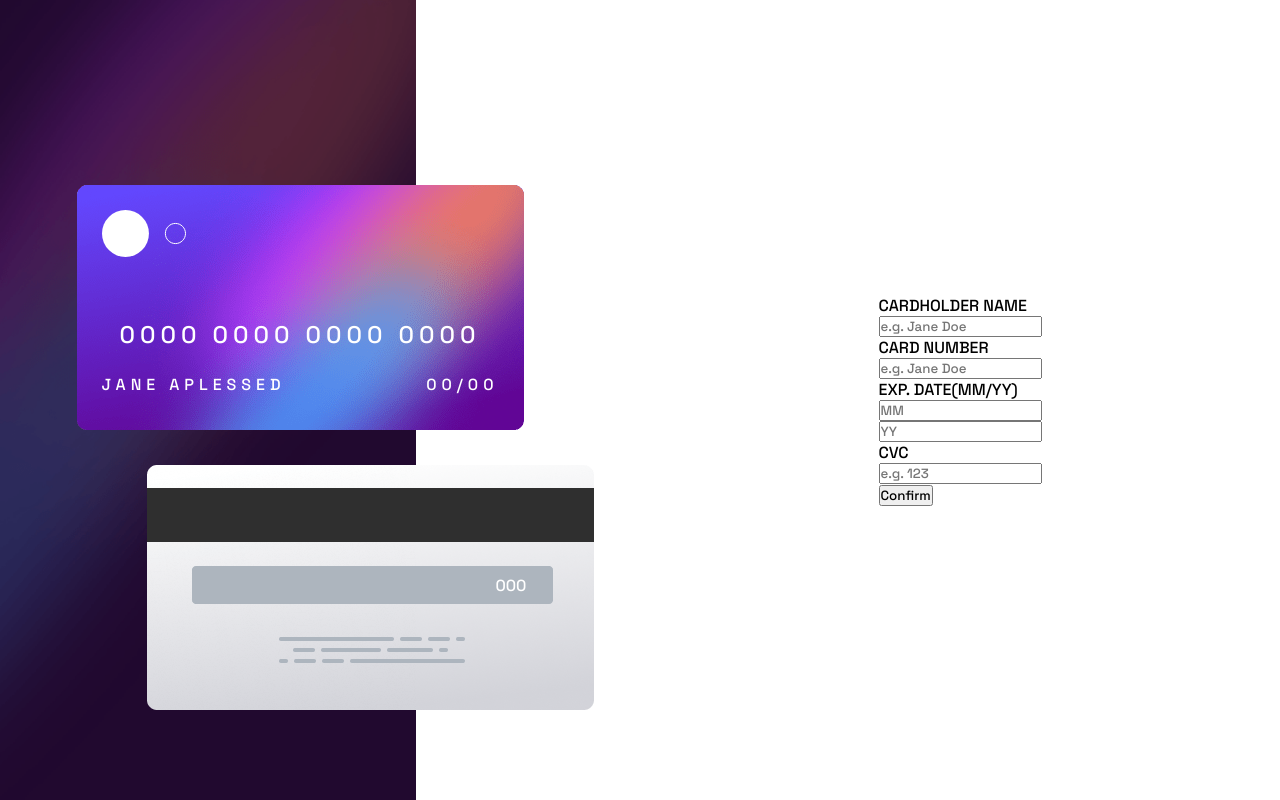
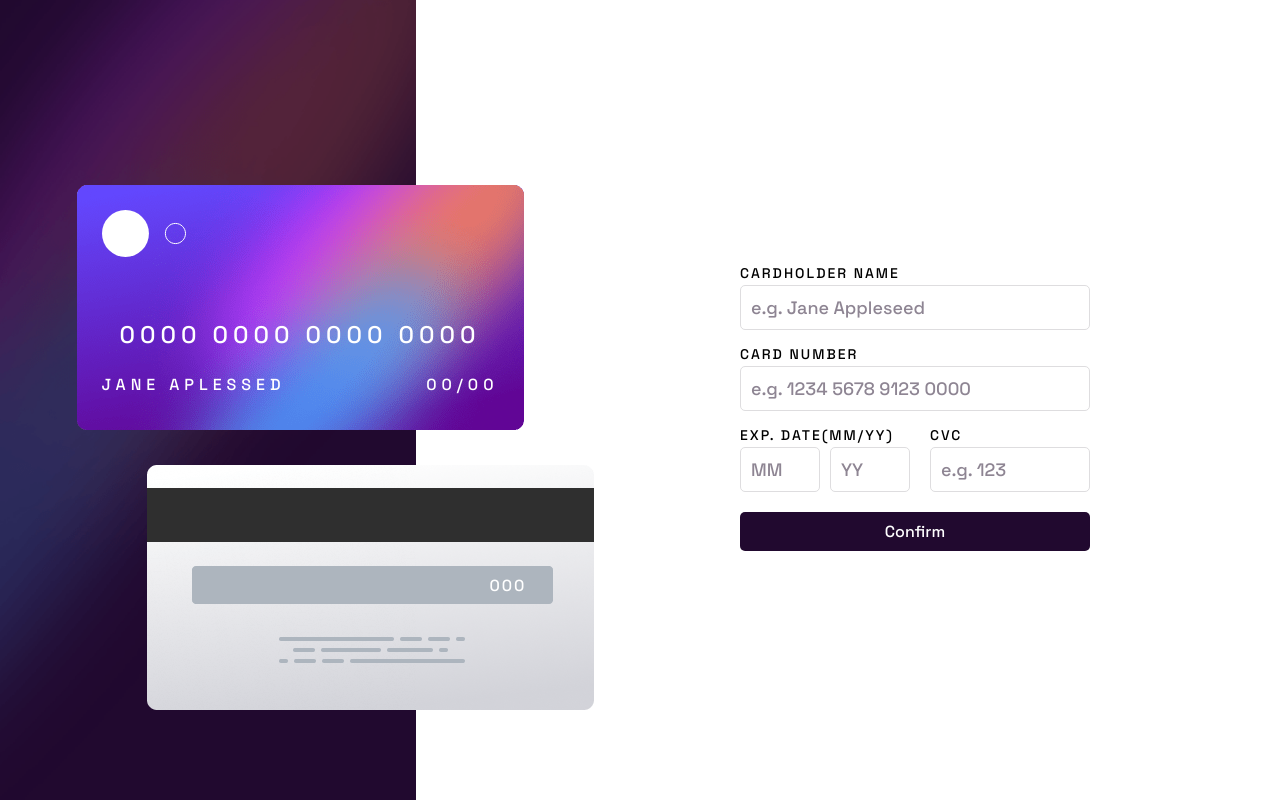
Before and after one commit to AndreeaFar/card-details, a plain HTML site: page index.html in a window 1280 px wide. Drawn offline with Linux system fonts and the light colour scheme.

Commit message:
styled right section

```diff
--- a/index.html
+++ b/index.html
@@ -59,23 +59,31 @@
         <form id="form" action="#">
           <div class="form-group">
             <label for="name">CARDHOLDER NAME</label>
-            <input type="text" id="name" placeholder="e.g. Jane Doe" />
+            <input type="text" id="name" placeholder="e.g. Jane Appleseed" />
           </div>
 
           <div class="form-group">
             <label for="number">CARD NUMBER</label>
-            <input type="number" id="number" placeholder="e.g. Jane Doe" />
+            <input
+              type="text"
+              id="number"
+              placeholder="e.g. 1234 5678 9123 0000" />
           </div>
 
-          <div class="form-group">
-            <label for="date">EXP. DATE(MM/YY)</label>
-            <input type="number" placeholder="MM" />
-            <input type="number" placeholder="YY" />
-          </div>
+          <div class="inline">
+            <div class="form-group">
+              <label for="date">EXP. DATE(MM/YY)</label>
 
-          <div class="form-group">
-            <label for="cvc">CVC</label>
-            <input type="number" id="cvc" placeholder="e.g. 123" />
+              <div class="flex">
+                <input type="text" id="month" placeholder="MM" />
+                <input type="text" id="year" placeholder="YY" />
+              </div>
+            </div>
+
+            <div class="form-group cvc">
+              <label for="cvc">CVC</label>
+              <input type="text" id="cvc" placeholder="e.g. 123" />
+            </div>
           </div>
 
           <button type="submit">Confirm</button>
--- a/style.css
+++ b/style.css
@@ -8,7 +8,7 @@
 
   /* secondary-colors */
   --secondary-white: hsl(0, 0%, 100%);
-  --secondary-ligt-gray: hsl(270, 3%, 87%);
+  --secondary-light-gray: hsl(270, 3%, 87%);
   --secondary-dark-gray: hsl(279, 6%, 55%);
   --seconary-dark-purple: hsl(278, 68%, 11%);
 }
@@ -45,31 +45,83 @@ body {
 
 /* Right-section style */
 .container .right-section {
-  height: 100%;
+  height: 100vh;
   width: 50%;
   display: flex;
   flex-direction: column;
   justify-content: center;
-  align-items: center;
+  position: relative;
+
+  #form {
+    width: 350px;
+    position: absolute;
+    left: 100px;
+
+    .inline {
+      display: flex;
+      justify-content: space-between;
+
+      .flex {
+        display: flex;
+
+        input {
+          width: 80px;
+          margin-right: 10px;
+        }
+      }
     }
 
-.container .right-section #form {
-  align-items: center;
-  justify-content: center;
+    .form-group {
+      display: flex;
+      flex-direction: column;
+
+      label {
+        letter-spacing: 2px;
+        font-size: 14px;
+        font-weight: 500;
+        margin: 15px 0 3px 0;
       }
 
-.container .right-section #form .form-group {
-  display: flex;
-  flex-direction: column;
+      input {
+        padding: 10px;
+        color: var(--seconary-dark-purple);
+        font-size: 18px;
+        font-weight: 700;
+        border: var(--secondary-light-gray) solid 1px;
+        border-radius: 5px;
+      }
+
+      &.cvc {
+        position: absolute;
+        right: 0;
+        width: 160px;
+      }
+    }
+
+    button {
+      margin-top: 20px;
+      padding: 9px;
+      border: none;
+      border-radius: 5px;
+      background-color: var(--seconary-dark-purple);
+      color: var(--secondary-white);
+      font-size: 16px;
+      width: 100%;
+      cursor: pointer;
+    }
+  }
+
+  ::placeholder {
+    color: var(--secondary-dark-gray);
+    font-weight: 500;
+  }
+
+  input:focus {
+    outline: 1px solid var(--primary-purple-active);
+  }
 }
 
 /* Left-section style */
-
-/* .cards-container {
-  margin: 20px;
-  padding: 10px;
-} */
-
 .container {
   .left-section {
     height: 100vh;
@@ -99,6 +151,12 @@ body {
         .card-details-container {
           line-height: 50px;
 
+          p,
+          h2 {
+            color: var(--secondary-white);
+            letter-spacing: 5px;
+          }
+
           .user-details {
             display: flex;
             justify-content: space-between;
@@ -106,26 +164,21 @@ body {
         }
       }
     }
-  }
-}
 
-.container .left-section .front-card h2,
-.container .left-section .front-card p {
-  color: var(--secondary-white);
-  letter-spacing: 5px;
-}
-
-.container .left-section .back-card {
+    .back-card {
       position: relative;
       margin-top: 30px;
       margin-left: 100px;
-}
 
-.container .left-section .back-card p {
+      p {
         position: absolute;
         top: 44%;
         right: 15%;
         color: var(--secondary-white);
+        letter-spacing: 2px;
+      }
+    }
+  }
 }
 
 /* .attribution {
```
Lines whose indentation alone changed are shown as unchanged.
